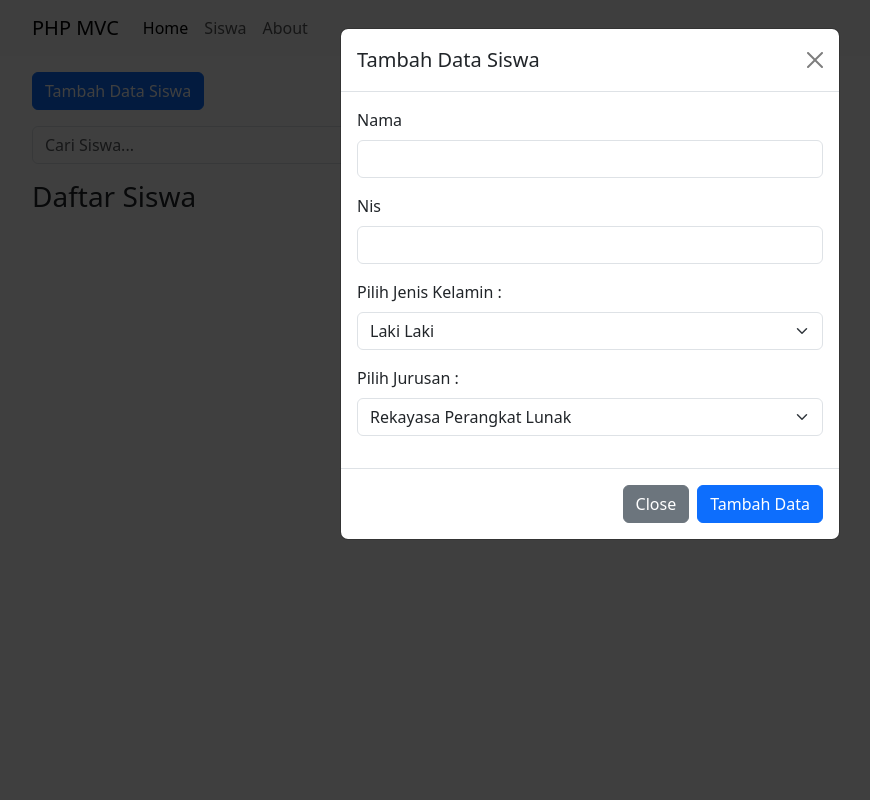
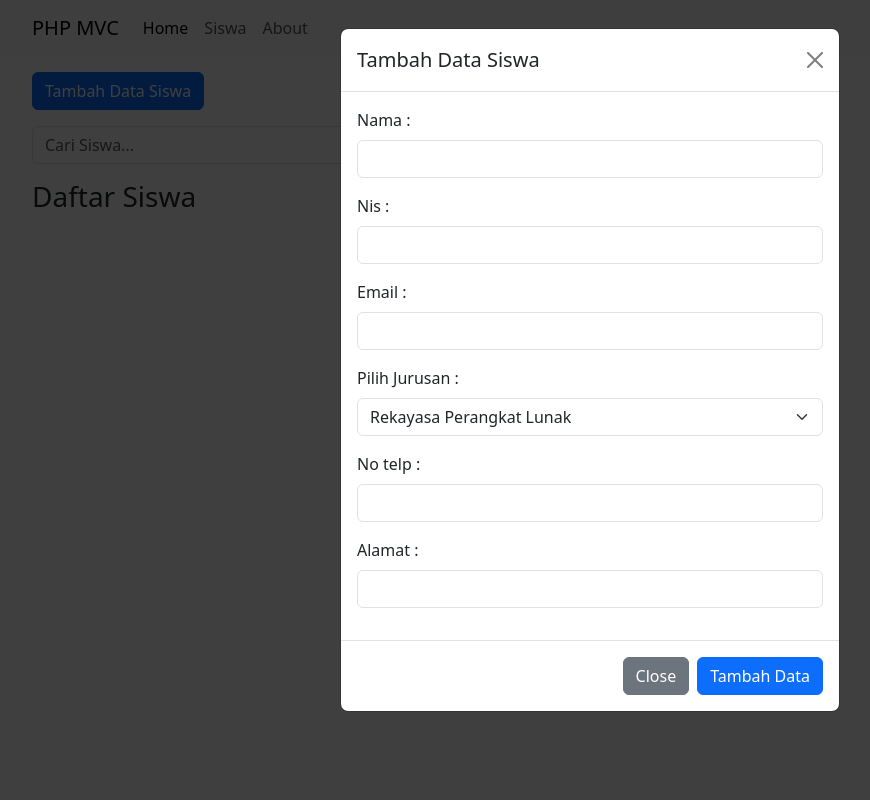
Before and after one commit to chaisa04/php_mvc, a PHP site: the page made by app/views/siswa/index.php in a window 1280 px wide, after a click on "Tambah Data Siswa". Shown: the whole page, without its empty margins (50-920 px from the left). Run offline with PHP 8.4, Linux system fonts and the light colour scheme; the template is opened without the code that fills it, so the values that code supplies are empty; some libraries are stand-ins or nearby versions.

Commit message:
menambahkan alamat dan nomor telp

```diff
--- a/app/views/siswa/detail.php
+++ b/app/views/siswa/detail.php
@@ -3,8 +3,10 @@
   <div class="card-body">
     <h5 class="card-title"><?= $data['sw']['nama'];?></h5>
     <h6 class="card-subtitle mb-2 text-body-secondary"><?= $data['sw']['nis'];?></h6>
-    <p class="card-text"><?= $data['sw']['jenis_kelamin'];?></p>
+    <p class="card-text"><?= $data['sw']['email'];?></p>
     <p class="card-text"><?= $data['sw']['jurusan'];?></p>
+    <p class="card-text"><?= $data['sw']['alamat'];?></p>
+    <p class="card-text"><?= $data['sw']['no_telp'];?></p>
     <a href="<?= BASEURL;?>/siswa" class="card-link">Kembali</a>
   </div>
 </div>
--- a/app/views/siswa/index.php
+++ b/app/views/siswa/index.php
@@ -63,22 +63,20 @@
       <input type="hidden" name="id" id="id">
 
         <div class="mb-3">
-          <label for="nama" class="form-label">Nama</label>
+          <label for="nama" class="form-label">Nama :</label>
           <input type="text" class="form-control" id="nama" name="nama">
         </div>
 
         <div class="mb-3">
-          <label for="nis" class="form-label">Nis</label>
+          <label for="nis" class="form-label">Nis :</label>
           <input type="number" class="form-control" id="nis" name="nis">
         </div>
 
         <div class="mb-3">
-          <label for="jenis_kelamin" class="form-label">Pilih Jenis Kelamin :</label>
-          <select id="jenis_kelamin" class="form-select" name="jenis_kelamin">
-            <option value="Laki Laki">Laki Laki</option>
-            <option value="Perempuan">Perempuan</option>
-          </select>
+          <label for="email" class="form-label">Email :</label>
+          <input type="text" class="form-control" id="email" name="email">
         </div>
+
 
         <div class="mb-3">
           <label for="jurusan" class="form-label">Pilih Jurusan :</label>
@@ -90,6 +88,15 @@
           </select>
         </div>
 
+        <div class="mb-3">
+          <label for="no_telp" class="form-label">No telp :</label>
+          <input type="number" class="form-control" id="no_telp" name="no_telp">
+        </div>
+
+        <div class="mb-3">
+          <label for="alamat" class="form-label">Alamat :</label>
+          <input type="text" class="form-control" id="alamat" name="alamat">
+        </div>
 
 
       </div>
```
Also changed, not shown: app/models/Siswa_model.php (+12 -5 lines), public/js/script.js (+5 -2 lines).
